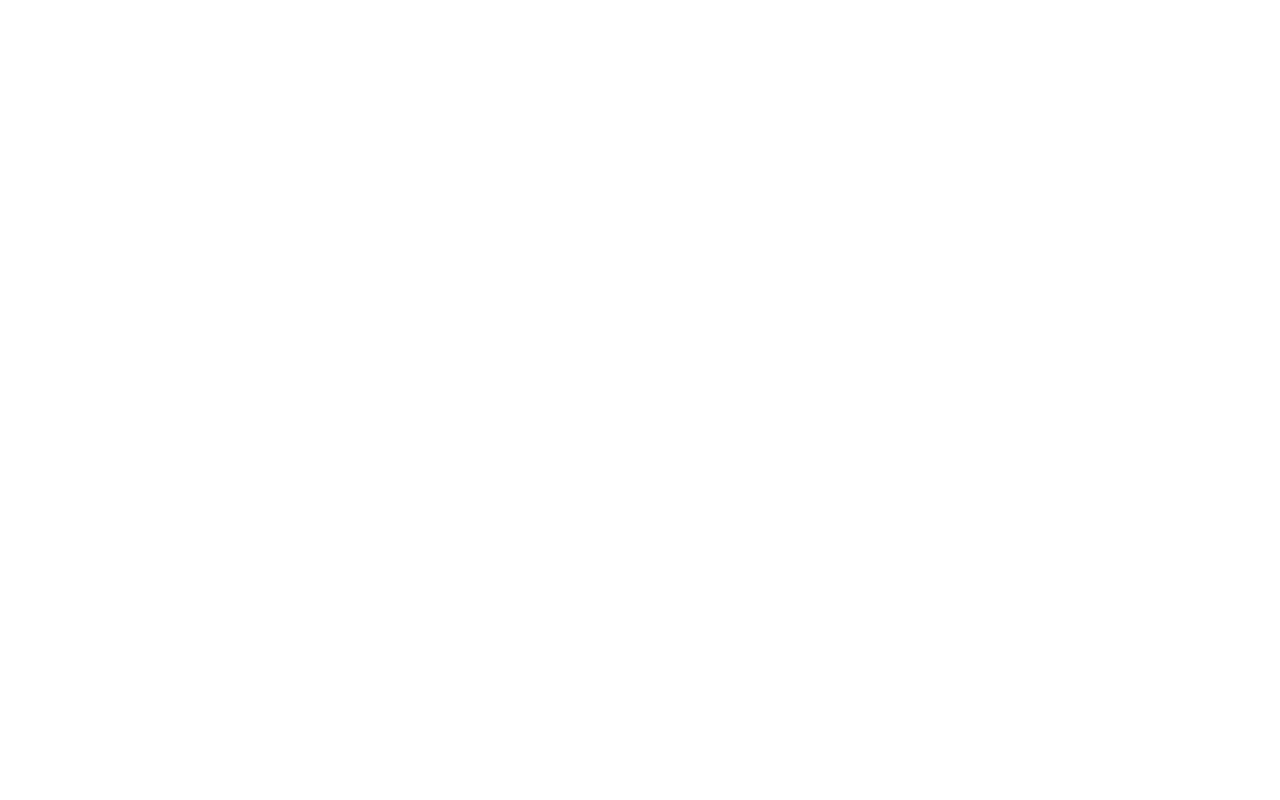
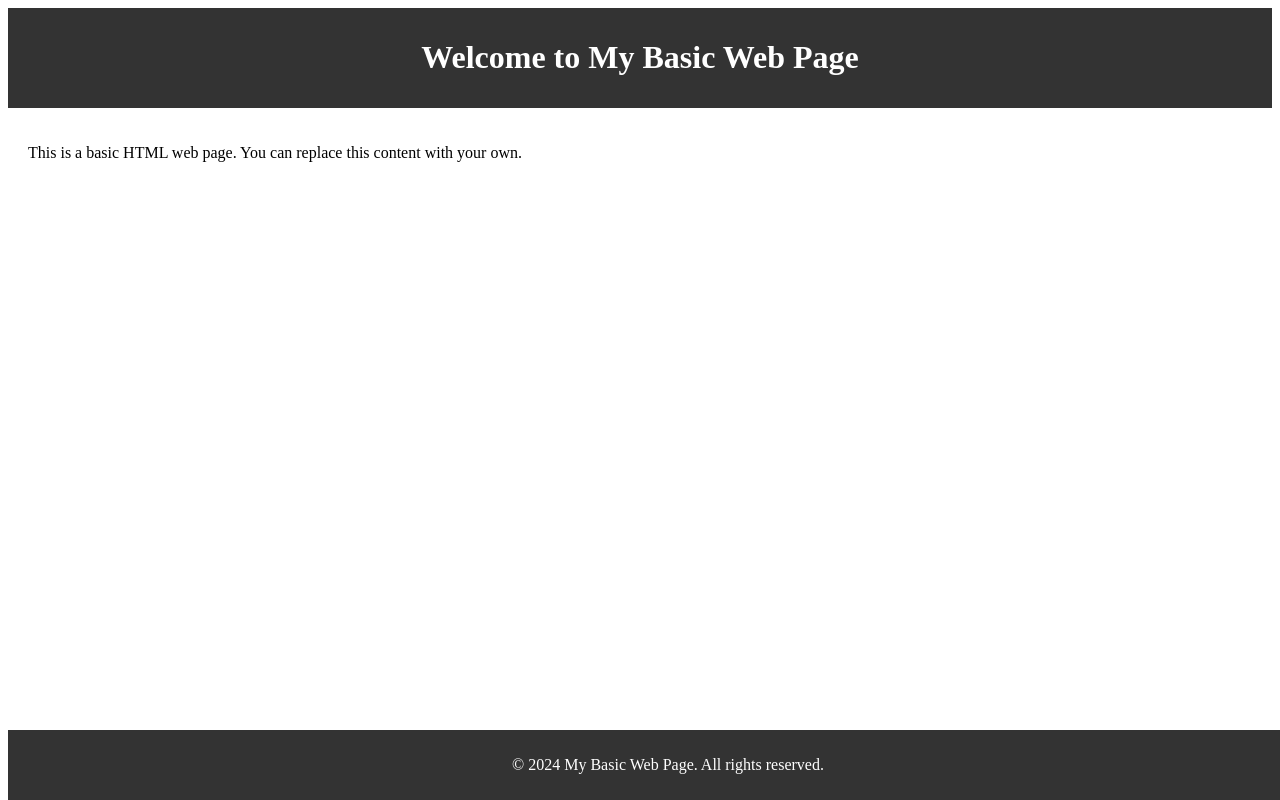
Before and after one commit to jordanpaxman/test-repo, a plain HTML site: page index.html in a window 1280 px wide. Drawn offline with Linux system fonts and the light colour scheme.

Commit message:
added index html

```diff
--- a/index.html
+++ b/index.html
@@ -3,7 +3,39 @@
   <head>
     <meta charset="UTF-8" />
     <meta name="viewport" content="width=device-width, initial-scale=1.0" />
-    <title>Test test test test</title>
+    <title>My Basic Web Page</title>
   </head>
-  <body></body>
+  <body>
+    <header
+      style="
+        background-color: #333;
+        color: #fff;
+        padding: 10px 20px;
+        text-align: center;
+      "
+    >
+      <h1>Welcome to My Basic Web Page</h1>
+    </header>
+
+    <main style="padding: 20px">
+      <p>
+        This is a basic HTML web page. You can replace this content with your
+        own.
+      </p>
+    </main>
+
+    <footer
+      style="
+        background-color: #333;
+        color: #fff;
+        padding: 10px 20px;
+        text-align: center;
+        position: fixed;
+        bottom: 0;
+        width: 100%;
+      "
+    >
+      <p>&copy; 2024 My Basic Web Page. All rights reserved.</p>
+    </footer>
+  </body>
 </html>
```
